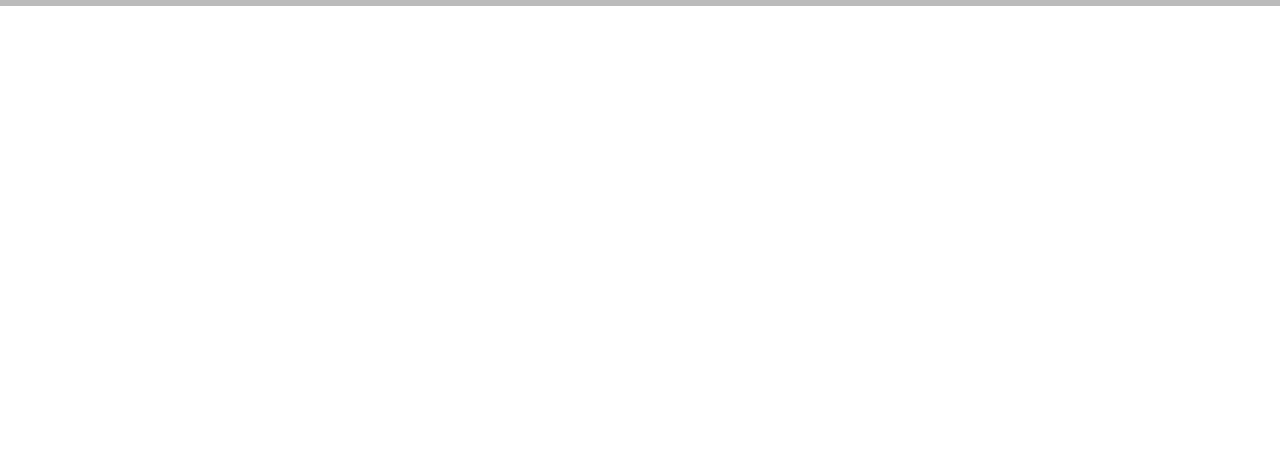
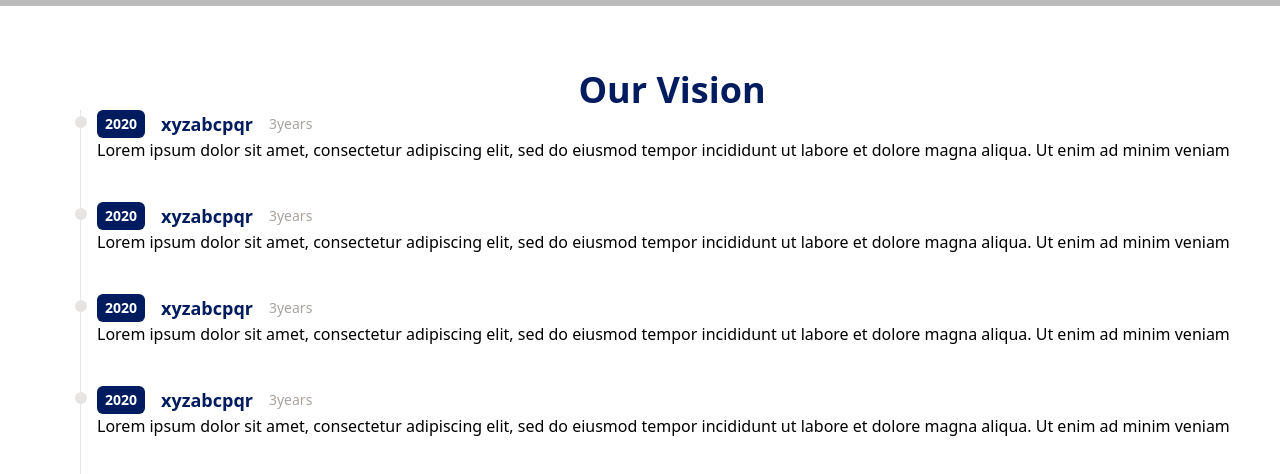
Before and after one commit to manvendrasang/Styleforge, a React (Vite) app: page / in a window 1280 px wide. Shown: the part 794-1268 px from the top of the page. Before the commit the page ends 800 px from the top, so only its background shows below. Built offline with nearby package versions, Linux system fonts and the light colour scheme; grey boxes are pictures that could not be loaded.

Commit message:
Ourvision completed

```diff
--- a/src/App.jsx
+++ b/src/App.jsx
@@ -1,11 +1,14 @@
 import { useState } from 'react'
 import Sidenav from './components/Sidenav'
 import Main from './components/Main'
+import Vision from './components/Vision'
+
 function App() {
     return (
       <div>
         <Sidenav />
         <Main />
+        <Vision />
        </div>
     )
   }
--- a/src/components/Vision.jsx
+++ b/src/components/Vision.jsx
@@ -0,0 +1,46 @@
+import React from "react";
+import VisionItem from "./VisionItem"
+
+const data = [
+    {
+        year:2020,
+        title:'xyzabcpqr',
+        duration:'3years',
+        details:'Lorem ipsum dolor sit amet, consectetur adipiscing elit, sed do eiusmod tempor incididunt ut labore et dolore magna aliqua. Ut enim ad minim veniam'
+    },
+    {
+        year:2020,
+        title:'xyzabcpqr',
+        duration:'3years',
+        details:'Lorem ipsum dolor sit amet, consectetur adipiscing elit, sed do eiusmod tempor incididunt ut labore et dolore magna aliqua. Ut enim ad minim veniam'
+    },
+    {
+        year:2020,
+        title:'xyzabcpqr',
+        duration:'3years',
+        details:'Lorem ipsum dolor sit amet, consectetur adipiscing elit, sed do eiusmod tempor incididunt ut labore et dolore magna aliqua. Ut enim ad minim veniam'
+    },
+    {
+        year:2020,
+        title:'xyzabcpqr',
+        duration:'3years',
+        details:'Lorem ipsum dolor sit amet, consectetur adipiscing elit, sed do eiusmod tempor incididunt ut labore et dolore magna aliqua. Ut enim ad minim veniam'
+    }
+]
+const Vision = () => {
+    return (
+        <div id="work" className="max-w[1040px] m-auto md:pl-20 p-4 py-16">
+            <h1 className="text-4xl font-bold text-center text-[#001b5e]">Our Vision</h1>
+            {data.map((item, idx)=>(
+                <VisionItem
+                key={idx}
+                year={item.year}
+                title={item.title}
+                duration={item.duration}
+                details={item.details} />
+            ))}
+        </div>
+    )
+}
+
+export default Vision
--- a/src/components/VisionItem.jsx
+++ b/src/components/VisionItem.jsx
@@ -0,0 +1,19 @@
+import React from "react";
+
+const VisionItem = ({year, title, duration, details}) => {
+    return (
+        <ol className="flex flex-col md:flex-row relative border-l border-stone-200">
+            <li className="mb-10 ml-4">
+                <div className="absolute w-3 h-3 bg-stone-200 rounded-full mt-1.5 -left-1.5 border-white" />
+                <p className="flex flex-wrap gap-4 flex-row items-center justify-start text-xs md:text-sm">
+                    <span className="inline-block px-2 py-1 font-semibold text-white bg-[#001b5e] rounded-md">{year}</span>
+                    <span className="text-lg font-semibold text-[#001b5e]">{title}</span>
+                    <span className="my-1 text-sm font-normal leading-none text-stone-400">{duration}</span>
+                </p>
+                <p>{details}</p>
+            </li>
+        </ol>
+    )
+}
+
+export default VisionItem
```
